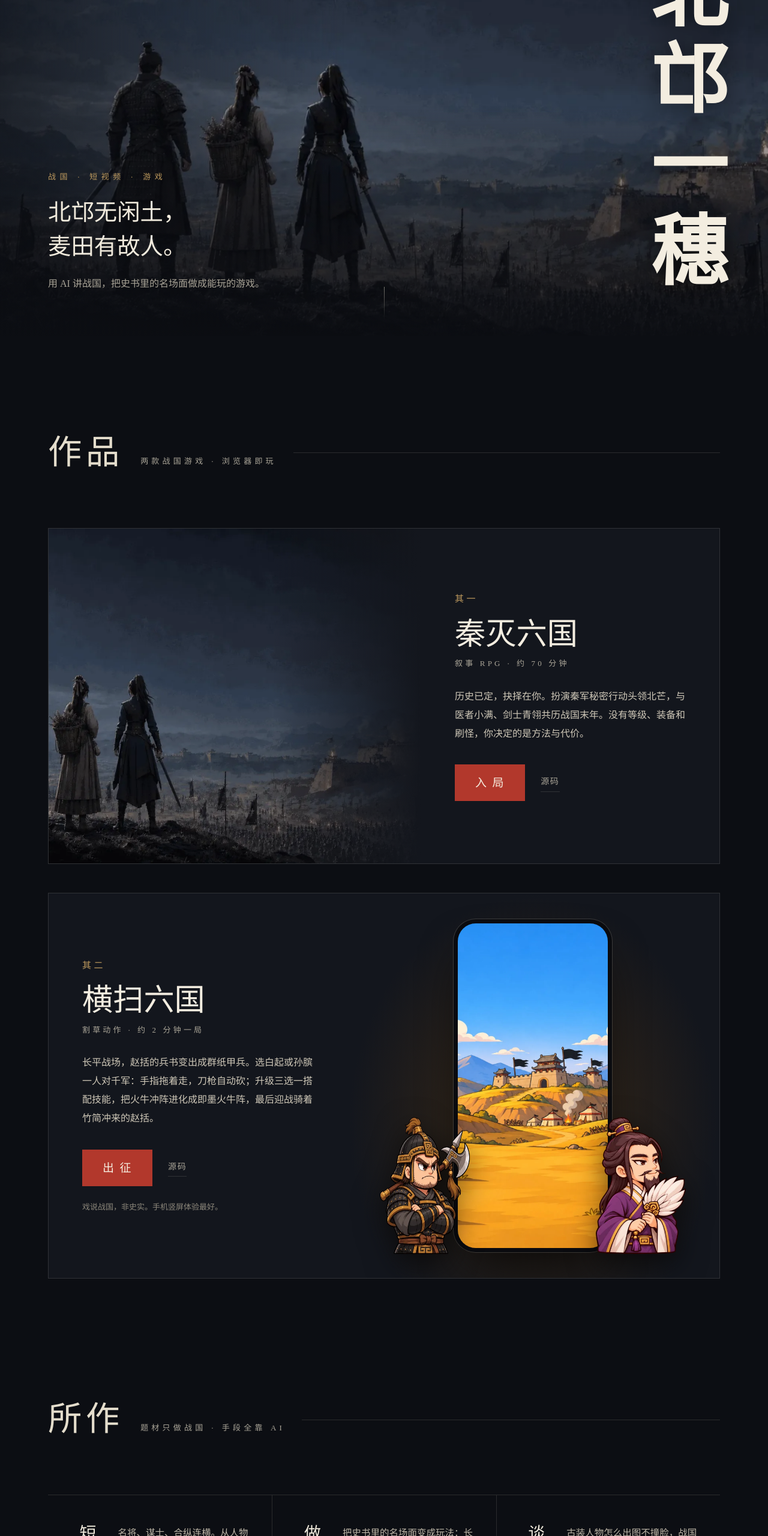
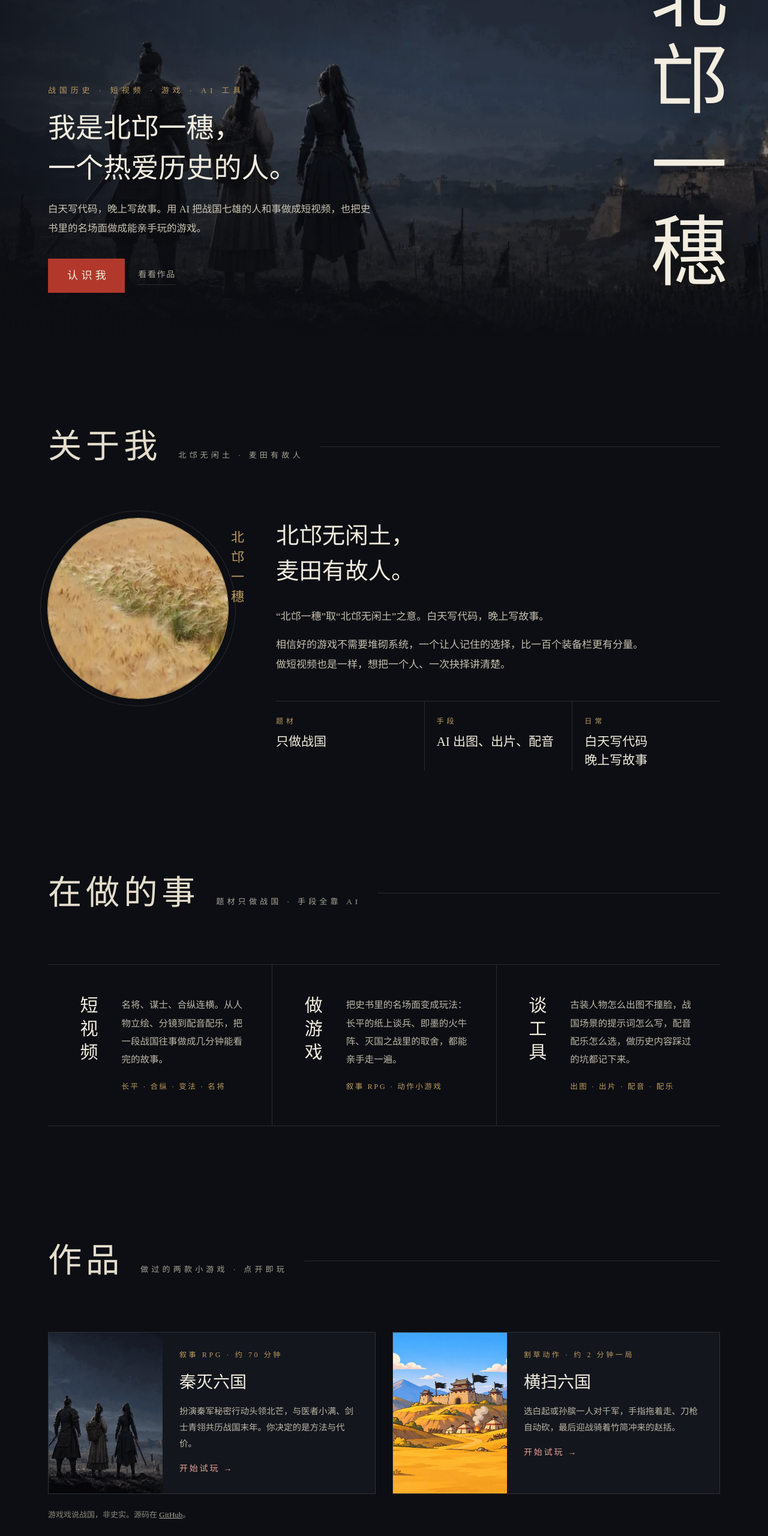
Before and after one commit to BeiMangYiSui/BeiMangYiSui.github.io, a plain HTML site: page index.html in a window 1280 px wide. Shown: the part 240-2800 px from the top of the page at 60% size. Drawn offline with Linux system fonts and the light colour scheme.

Commit message:
主页改版：全新视觉，只展示本账号作品

```diff
--- a/index.html
+++ b/index.html
@@ -3,8 +3,8 @@
 <head>
 <meta charset="UTF-8">
 <meta name="viewport" content="width=device-width, initial-scale=1, viewport-fit=cover">
-<title>北邙一穗 · 战国历史短视频与游戏</title>
-<meta name="description" content="北邙一穗：用 AI 讲战国，把史书里的名场面做成能玩的游戏。《秦灭六国 DEMO》《横扫六国》在线试玩。">
+<title>北邙一穗 · 个人主页</title>
+<meta name="description" content="北邙一穗，一个热爱历史的人。做战国历史短视频、做战国题材游戏，也分享做内容用到的 AI 工具。">
 <meta name="theme-color" content="#0C0E13">
 <style>
 :root{
@@ -34,106 +34,113 @@ nav ul{display:flex;gap:38px;list-style:none;font-size:15px;letter-spacing:.2em}
 nav ul a{text-decoration:none;color:var(--silver);transition:color .2s}
 nav ul a:hover{color:var(--moon)}
 
-/* 首屏：月夜大图 + 竖排书法 */
-.hero{position:relative;height:100vh;min-height:640px;overflow:hidden}
-.hero img{position:absolute;inset:0;width:100%;height:100%;object-fit:cover;object-position:50% 40%;transform:scale(1.06);animation:drift 24s ease-out forwards}
+/* 首屏：人 */
+.hero{position:relative;height:100vh;min-height:660px;overflow:hidden}
+.hero > img{position:absolute;inset:0;width:100%;height:100%;object-fit:cover;object-position:50% 40%;transform:scale(1.06);animation:drift 24s ease-out forwards}
 @keyframes drift{to{transform:scale(1)}}
 .hero::after{content:"";position:absolute;inset:0;background:
-  linear-gradient(180deg,rgba(12,14,19,.55) 0%,rgba(12,14,19,0) 28%,rgba(12,14,19,0) 52%,rgba(12,14,19,.92) 100%),
-  linear-gradient(90deg,rgba(12,14,19,.7) 0%,rgba(12,14,19,0) 45%)}
+  linear-gradient(180deg,rgba(12,14,19,.55) 0%,rgba(12,14,19,0) 28%,rgba(12,14,19,0) 45%,rgba(12,14,19,.95) 100%),
+  linear-gradient(90deg,rgba(12,14,19,.78) 0%,rgba(12,14,19,0) 55%)}
 .hero-in{position:relative;z-index:2;height:100%;max-width:1200px;margin:0 auto;padding:0 40px 9vh;display:flex;justify-content:space-between;align-items:flex-end}
-.hero .left{max-width:30em}
-.kicker{font-size:13px;letter-spacing:.5em;color:var(--gold)}
-.motto{font-family:var(--kai);font-size:clamp(26px,3vw,40px);line-height:1.5;margin:18px 0 16px;color:#F1EBDD}
-.hero p{color:var(--silver);font-size:16px}
-.vtitle{writing-mode:vertical-rl;font-family:var(--kai);font-size:clamp(72px,10vw,150px);line-height:1;letter-spacing:.12em;color:#F3EDE0;text-shadow:0 6px 40px rgba(0,0,0,.6);margin-bottom:-.06em}
-.vtitle small{display:inline-block;font-size:.16em;letter-spacing:.5em;color:var(--gold);margin-top:.6em}
-.scroll{position:absolute;left:50%;bottom:28px;z-index:2;width:1px;height:54px;background:linear-gradient(var(--moon),transparent);opacity:.5}
+.hero .left{max-width:32em}
+.kicker{font-size:13px;letter-spacing:.45em;color:var(--gold)}
+.hello{font-family:var(--kai);font-size:clamp(30px,3.6vw,48px);line-height:1.45;margin:18px 0 18px;color:#F3EDE0}
+.hero p{color:#CBC4B4;font-size:16.5px}
+.hero .acts{display:flex;gap:22px;align-items:center;margin-top:34px}
+.vtitle{writing-mode:vertical-rl;font-family:var(--kai);font-weight:400;font-size:clamp(72px,10vw,150px);line-height:1;letter-spacing:.12em;color:#F3EDE0;text-shadow:0 6px 40px rgba(0,0,0,.6);margin-bottom:-.06em}
+.btn{display:inline-block;background:var(--cinnabar);color:#F6EEE0;text-decoration:none;font-family:var(--kai);font-size:18px;letter-spacing:.3em;padding:11px 26px 11px 32px;transition:background .25s,transform .25s}
+.btn:hover{background:#C9473A;transform:translateY(-2px)}
+.ghost{color:var(--silver);font-size:14px;letter-spacing:.12em;text-decoration:none;border-bottom:1px solid var(--line);padding-bottom:2px}
+.ghost:hover{color:var(--moon);border-color:var(--moon)}
 
 /* 区块标题 */
-section{padding:140px 0}
-.sec-h{display:flex;align-items:baseline;gap:28px;margin-bottom:70px}
+section{padding:130px 0}
+.sec-h{display:flex;align-items:baseline;gap:28px;margin-bottom:64px}
 .sec-h h2{white-space:nowrap;font-family:var(--kai);font-weight:400;font-size:clamp(38px,4.4vw,60px);letter-spacing:.12em}
 .sec-h span{font-size:13px;letter-spacing:.4em;color:var(--silver)}
 .sec-h::after{content:"";flex:1;height:1px;background:var(--line);align-self:center}
 
-/* 游戏：电影感大幅 */
-.film{position:relative;display:grid;grid-template-columns:1.25fr 1fr;min-height:560px;background:var(--night2);border:1px solid var(--line);overflow:hidden}
-.film + .film{margin-top:48px}
-.film .pic{position:relative;overflow:hidden}
-.film .pic > img{position:absolute;inset:0;width:100%;height:100%;object-fit:cover;transition:transform 1.4s ease}
-.film:hover .pic > img{transform:scale(1.04)}
-.film .pic::after{content:"";position:absolute;inset:0;background:linear-gradient(90deg,rgba(19,22,29,0) 60%,var(--night2) 100%)}
-.film .txt{padding:64px 56px;display:flex;flex-direction:column;justify-content:center}
-.no{font-family:var(--kai);font-size:15px;color:var(--gold);letter-spacing:.3em}
-.film h3{font-family:var(--kai);font-weight:400;font-size:clamp(38px,4vw,56px);line-height:1.2;margin:12px 0 6px;color:#F3EDE0}
-.film .meta{font-size:13px;letter-spacing:.32em;color:var(--silver);margin-bottom:26px}
-.film p{color:#CFC8B8;font-size:16px}
-.acts{display:flex;align-items:center;gap:26px;margin-top:36px}
-.btn{display:inline-block;background:var(--cinnabar);color:#F6EEE0;text-decoration:none;font-family:var(--kai);font-size:19px;letter-spacing:.5em;padding:12px 26px 12px 34px;transition:background .25s,transform .25s}
-.btn:hover{background:#C9473A;transform:translateY(-2px)}
-.ghost{color:var(--silver);font-size:14px;letter-spacing:.12em;text-decoration:none;border-bottom:1px solid var(--line);padding-bottom:2px}
-.ghost:hover{color:var(--moon);border-color:var(--moon)}
-
-/* 横扫六国：亮色战场竖屏 */
-.film.alt{grid-template-columns:1fr 1.25fr}
-.film.alt .txt{order:1}
-.film.alt .pic{order:2;background:radial-gradient(ellipse at 50% 60%,#3B2A17 0%,var(--night2) 70%);display:grid;place-items:center;padding:50px 0}
-.film.alt .pic::after{display:none}
-.device{position:relative;width:250px;aspect-ratio:750/1624;border-radius:30px;overflow:hidden;box-shadow:0 0 0 7px #0A0B0F,0 0 0 8px rgba(228,221,204,.18),0 40px 80px -20px rgba(0,0,0,.8)}
-.device img{position:absolute;inset:0;width:100%;height:100%;object-fit:cover}
-.generals{position:absolute;bottom:40px;left:0;right:0;display:flex;justify-content:center;gap:210px;pointer-events:none}
-.generals img{width:150px;height:auto;filter:drop-shadow(0 16px 24px rgba(0,0,0,.6))}
-.note{font-size:13px;color:#8C877B;margin-top:22px}
+/* 关于我 */
+.about{display:grid;grid-template-columns:300px 1fr;gap:80px;align-items:start}
+.portrait{position:relative}
+.portrait .ring{width:300px;height:300px;border-radius:50%;overflow:hidden;box-shadow:0 0 0 1px var(--gold),0 0 0 12px var(--night),0 0 0 13px var(--line)}
+.portrait .ring img{width:100%;height:100%;object-fit:cover}
+.portrait .name{writing-mode:vertical-rl;position:absolute;right:-34px;top:20px;font-family:var(--kai);font-size:22px;letter-spacing:.5em;color:var(--gold)}
+.about blockquote{font-family:var(--kai);font-size:clamp(28px,3vw,40px);line-height:1.55;color:#F1EBDD;margin-bottom:28px}
+.about p{color:#C6BFAF;max-width:36em}
+.about p + p{margin-top:14px}
+.facts{display:grid;grid-template-columns:repeat(3,1fr);margin-top:44px;border-top:1px solid var(--line)}
+.facts div{padding:22px 20px 0 0}
+.facts div + div{padding-left:20px;border-left:1px solid var(--line)}
+.facts dt{font-size:12px;letter-spacing:.4em;color:var(--gold)}
+.facts dd{font-family:var(--kai);font-size:21px;color:#F1EBDD;margin-top:6px;line-height:1.5}
 
 /* 所作 */
-.three{display:grid;grid-template-columns:repeat(3,1fr);gap:0;border-top:1px solid var(--line);border-bottom:1px solid var(--line)}
-.col{display:flex;gap:26px;padding:48px 36px}
+.three{display:grid;grid-template-columns:repeat(3,1fr);border-top:1px solid var(--line);border-bottom:1px solid var(--line)}
+.col{display:flex;gap:28px;padding:52px 36px}
 .col + .col{border-left:1px solid var(--line)}
-.col h3{writing-mode:vertical-rl;font-family:var(--kai);font-weight:400;font-size:28px;letter-spacing:.3em;color:#F1EBDD;flex:none}
+.col h3{writing-mode:vertical-rl;font-family:var(--kai);font-weight:400;font-size:30px;letter-spacing:.3em;color:#F1EBDD;flex:none}
 .col p{color:#BDB6A7;font-size:15.5px}
+.col p + p{margin-top:12px}
+.col .tag{display:block;font-size:12.5px;letter-spacing:.2em;color:var(--gold);margin-top:18px}
 
-/* 关于 */
-.about{display:grid;grid-template-columns:auto 1fr;gap:64px;align-items:center}
-.about .ring{width:200px;height:200px;border-radius:50%;overflow:hidden;box-shadow:0 0 0 1px var(--gold),0 0 0 10px var(--night),0 0 0 11px var(--line)}
-.about .ring img{width:100%;height:100%;object-fit:cover}
-.about blockquote{font-family:var(--kai);font-size:clamp(28px,3.2vw,42px);line-height:1.5;color:#F1EBDD}
-.about p{color:#BDB6A7;margin-top:18px;max-width:34em}
-.about .links{display:flex;gap:30px;margin-top:26px;letter-spacing:.12em;font-size:15px}
-.about .links a{text-decoration:none;color:var(--gold);border-bottom:1px solid rgba(190,154,94,.35)}
-.about .links a:hover{color:var(--moon)}
+/* 作品：紧凑卡片 */
+.works{display:grid;grid-template-columns:1fr 1fr;gap:28px}
+.card{display:grid;grid-template-columns:190px 1fr;background:var(--night2);border:1px solid var(--line);text-decoration:none;transition:border-color .3s,transform .3s}
+.card:hover{border-color:rgba(190,154,94,.55);transform:translateY(-3px)}
+.card .thumb{position:relative;overflow:hidden;min-height:220px}
+.card .thumb img{position:absolute;inset:0;width:100%;height:100%;object-fit:cover}
+.card .body{padding:26px 28px}
+.card .type{font-size:12px;letter-spacing:.3em;color:var(--gold)}
+.card h3{font-family:var(--kai);font-weight:400;font-size:28px;color:#F3EDE0;margin:6px 0 8px}
+.card p{font-size:14.5px;color:#BDB6A7;line-height:1.85}
+.card .go{display:inline-block;margin-top:14px;font-size:14px;letter-spacing:.2em;color:#E8A196}
+.card:hover .go{color:#F3EDE0}
+.works-note{margin-top:22px;font-size:13px;color:#8C877B}
+.works-note a{color:var(--silver)}
 
-footer{border-top:1px solid var(--line);padding:34px 0 50px;font-size:13px;color:#7D786D;letter-spacing:.1em}
+/* 找到我 */
+.contact{text-align:center;padding:120px 0 110px;border-top:1px solid var(--line)}
+.contact h2{font-family:var(--kai);font-weight:400;font-size:clamp(32px,3.6vw,48px);letter-spacing:.1em;color:#F1EBDD}
+.contact p{color:var(--silver);margin:14px 0 34px}
+.contact .links{display:flex;justify-content:center;gap:18px;flex-wrap:wrap}
+.contact .links a{min-width:150px;text-decoration:none;border:1px solid var(--line);padding:12px 26px;letter-spacing:.2em;font-size:15px;transition:border-color .25s,color .25s}
+.contact .links a:hover{border-color:var(--gold);color:#F3EDE0}
+
+footer{border-top:1px solid var(--line);padding:30px 0 46px;font-size:13px;color:#7D786D;letter-spacing:.1em}
 footer .wrap{display:flex;justify-content:space-between;flex-wrap:wrap;gap:16px}
-footer a{text-decoration:none}
-footer a:hover{color:var(--moon)}
 
 .reveal{opacity:0;transform:translateY(30px);transition:opacity 1.1s ease,transform 1.1s ease}
 .reveal.in{opacity:1;transform:none}
 
 @media (max-width:960px){
   .wrap,.hero-in{padding-left:22px;padding-right:22px}
-  .film,.film.alt{grid-template-columns:1fr}
-  .film .pic{min-height:300px}
-  .film .pic::after{background:linear-gradient(180deg,rgba(19,22,29,0) 55%,var(--night2) 100%)}
-  .film.alt .txt{order:2}.film.alt .pic{order:1}
-  .film .txt{padding:36px 26px 44px}
-  .generals{gap:150px;bottom:30px}.generals img{width:96px}
-  .three{grid-template-columns:1fr}
-  .col + .col{border-left:none;border-top:1px solid var(--line)}
-  .about{grid-template-columns:1fr;gap:36px}
-  section{padding:96px 0}
-  nav ul{gap:22px;letter-spacing:.1em}
   .hero-in{flex-direction:column-reverse;align-items:flex-start;justify-content:flex-end;gap:24px;padding-top:120px}
-  .vtitle{font-size:84px}
+  .kicker{letter-spacing:.18em}
+  .vtitle{writing-mode:horizontal-tb;font-size:64px;letter-spacing:.14em;white-space:nowrap}
   .sec-h{flex-wrap:wrap;gap:8px 18px;margin-bottom:44px}
   .sec-h::after{display:none}
   .sec-h span{letter-spacing:.25em}
-  .device{width:200px}
+  .about{grid-template-columns:1fr;gap:44px}
+  .portrait .ring{width:220px;height:220px}
+  .portrait .name{right:auto;left:250px}
+  .facts{grid-template-columns:1fr}
+  .facts div,.facts div + div{padding:16px 0 0;border-left:none}
+  .three{grid-template-columns:1fr}
+  .col + .col{border-left:none;border-top:1px solid var(--line)}
+  .works{grid-template-columns:1fr}
+  section{padding:96px 0}
+  nav ul{gap:20px;letter-spacing:.1em}
+}
+@media (max-width:520px){
+  .card{grid-template-columns:120px 1fr}
+  .card .thumb{min-height:180px}
+  .card .body{padding:18px 18px}
+  nav ul li:nth-child(2){display:none}
 }
 @media (prefers-reduced-motion:reduce){
   *{transition:none!important;animation:none!important;scroll-behavior:auto!important}
-  .hero img{transform:none}.reveal{opacity:1;transform:none}
+  .hero > img{transform:none}.reveal{opacity:1;transform:none}
 }
 </style>
 </head>
@@ -142,9 +149,10 @@ footer a:hover{color:var(--moon)}
   <div class="wrap">
     <a class="seal" href="#top" aria-label="北邙一穗 回到顶部">北邙<br>一穗</a>
     <ul>
+      <li><a href="#about">关于我</a></li>
+      <li><a href="#craft">在做的事</a></li>
       <li><a href="#works">作品</a></li>
-      <li><a href="#craft">所作</a></li>
-      <li><a href="#about">关于</a></li>
+      <li><a href="#contact">找到我</a></li>
     </ul>
   </div>
 </nav>
@@ -153,78 +161,89 @@ footer a:hover{color:var(--moon)}
   <img src="img/qin-hero.webp" alt="月夜下，三人立于高地，远望燃烧的城池" width="1600" height="901">
   <div class="hero-in">
     <div class="left">
-      <div class="kicker">战国 · 短视频 · 游戏</div>
-      <div class="motto">北邙无闲土，<br>麦田有故人。</div>
-      <p>用 AI 讲战国，把史书里的名场面做成能玩的游戏。</p>
+      <div class="kicker">战国历史 · 短视频 · 游戏 · AI 工具</div>
+      <div class="hello">我是北邙一穗，<br>一个热爱历史的人。</div>
+      <p>白天写代码，晚上写故事。用 AI 把战国七雄的人和事做成短视频，也把史书里的名场面做成能亲手玩的游戏。</p>
+      <div class="acts"><a class="btn" href="#about">认识我</a><a class="ghost" href="#works">看看作品</a></div>
     </div>
     <h1 class="vtitle">北邙一穗</h1>
   </div>
-  <div class="scroll" aria-hidden="true"></div>
 </header>
 
 <main>
-  <section id="works" aria-labelledby="works-h">
+  <section id="about" aria-labelledby="about-h">
     <div class="wrap">
-      <div class="sec-h"><h2 id="works-h">作品</h2><span>两款战国游戏 · 浏览器即玩</span></div>
-
-      <article class="film reveal">
-        <div class="pic"><img src="img/qin-hero.webp" alt="秦灭六国 DEMO：北芒、小满、青翎三人远眺战火中的城池" style="object-position:78% 55%" loading="lazy" width="1600" height="901"></div>
-        <div class="txt">
-          <div class="no">其一</div>
-          <h3>秦灭六国</h3>
-          <div class="meta">叙事 RPG · 约 70 分钟</div>
-          <p>历史已定，抉择在你。扮演秦军秘密行动头领北芒，与医者小满、剑士青翎共历战国末年。没有等级、装备和刷怪，你决定的是方法与代价。</p>
-          <div class="acts"><a class="btn" href="https://beimangyisui.github.io/qin-mie-liu-guo-demo/">入局</a><a class="ghost" href="https://github.com/BeiMangYiSui/qin-mie-liu-guo-demo">源码</a></div>
+      <div class="sec-h"><h2 id="about-h">关于我</h2><span>北邙无闲土 · 麦田有故人</span></div>
+      <div class="about reveal">
+        <div class="portrait">
+          <div class="ring"><img src="img/avatar.webp" alt="风里的一片麦田" width="360" height="240"></div>
+          <div class="name" aria-hidden="true">北邙一穗</div>
         </div>
-      </article>
-
-      <article class="film alt reveal">
-        <div class="txt">
-          <div class="no">其二</div>
-          <h3>横扫六国</h3>
-          <div class="meta">割草动作 · 约 2 分钟一局</div>
-          <p>长平战场，赵括的兵书变出成群纸甲兵。选白起或孙膑一人对千军：手指拖着走，刀枪自动砍；升级三选一搭配技能，把火牛冲阵进化成即墨火牛阵，最后迎战骑着竹简冲来的赵括。</p>
-          <div class="acts"><a class="btn" href="https://beimangyisui.github.io/hengsao-liuguo/">出征</a><a class="ghost" href="https://github.com/BeiMangYiSui/hengsao-liuguo">源码</a></div>
-          <div class="note">戏说战国，非史实。手机竖屏体验最好。</div>
+        <div>
+          <blockquote>北邙无闲土，<br>麦田有故人。</blockquote>
+          <p>“北邙一穗”取“北邙无闲土”之意。白天写代码，晚上写故事。</p>
+          <p>相信好的游戏不需要堆砌系统，一个让人记住的选择，比一百个装备栏更有分量。做短视频也是一样，想把一个人、一次抉择讲清楚。</p>
+          <dl class="facts">
+            <div><dt>题材</dt><dd>只做战国</dd></div>
+            <div><dt>手段</dt><dd>AI 出图、出片、配音</dd></div>
+            <div><dt>日常</dt><dd>白天写代码<br>晚上写故事</dd></div>
+          </dl>
         </div>
-        <div class="pic">
-          <div class="device"><img src="img/hs-bg.webp" alt="横扫六国开始画面：金色长平战场与城楼" loading="lazy" width="750" height="1624"></div>
-          <div class="generals" aria-hidden="true"><img src="img/portrait_baiqi.webp" alt="" width="372" height="400"><img src="img/portrait_sunbin.webp" alt="" width="263" height="400"></div>
-        </div>
-      </article>
-    </div>
-  </section>
-
-  <section id="craft" aria-labelledby="craft-h" style="padding-top:40px">
-    <div class="wrap">
-      <div class="sec-h"><h2 id="craft-h">所作</h2><span>题材只做战国 · 手段全靠 AI</span></div>
-      <div class="three reveal">
-        <div class="col"><h3>短视频</h3><p>名将、谋士、合纵连横。从人物立绘、分镜到配音配乐，做成几分钟能看完的故事。</p></div>
-        <div class="col"><h3>做游戏</h3><p>把史书里的名场面变成玩法：长平的纸上谈兵、即墨的火牛阵，都能亲手打一遍。</p></div>
-        <div class="col"><h3>谈工具</h3><p>古装人物怎么出图不撞脸，战国场景的提示词怎么写，做历史内容踩过的坑都记下来。</p></div>
       </div>
     </div>
   </section>
 
-  <section id="about" aria-labelledby="about-h">
+  <section id="craft" aria-labelledby="craft-h" style="padding-top:20px">
     <div class="wrap">
-      <div class="sec-h"><h2 id="about-h">关于</h2><span>北邙一穗</span></div>
-      <div class="about reveal">
-        <div class="ring"><img src="img/avatar.webp" alt="风里的一片麦田" width="360" height="240"></div>
-        <div>
-          <blockquote>一个让人记住的选择，<br>比一百个装备栏更有分量。</blockquote>
-          <p>北邙一穗，取“北邙无闲土”之意。白天写代码，晚上写故事。相信好的游戏不需要堆砌系统。</p>
-          <div class="links"><a href="https://t.me/BEIMANGYISUI">Telegram</a><a href="https://github.com/BeiMangYiSui">GitHub</a></div>
-        </div>
+      <div class="sec-h"><h2 id="craft-h">在做的事</h2><span>题材只做战国 · 手段全靠 AI</span></div>
+      <div class="three reveal">
+        <div class="col"><h3>短视频</h3><div><p>名将、谋士、合纵连横。从人物立绘、分镜到配音配乐，把一段战国往事做成几分钟能看完的故事。</p><span class="tag">长平 · 合纵 · 变法 · 名将</span></div></div>
+        <div class="col"><h3>做游戏</h3><div><p>把史书里的名场面变成玩法：长平的纸上谈兵、即墨的火牛阵、灭国之战里的取舍，都能亲手走一遍。</p><span class="tag">叙事 RPG · 动作小游戏</span></div></div>
+        <div class="col"><h3>谈工具</h3><div><p>古装人物怎么出图不撞脸，战国场景的提示词怎么写，配音配乐怎么选，做历史内容踩过的坑都记下来。</p><span class="tag">出图 · 出片 · 配音 · 配乐</span></div></div>
       </div>
     </div>
   </section>
+
+  <section id="works" aria-labelledby="works-h" style="padding-top:40px">
+    <div class="wrap">
+      <div class="sec-h"><h2 id="works-h">作品</h2><span>做过的两款小游戏 · 点开即玩</span></div>
+      <div class="works reveal">
+        <a class="card" href="https://beimangyisui.github.io/qin-mie-liu-guo-demo/">
+          <div class="thumb"><img src="img/qin-hero.webp" alt="秦灭六国：三人远眺战火中的城池" style="object-position:28% 50%" loading="lazy" width="1600" height="901"></div>
+          <div class="body">
+            <div class="type">叙事 RPG · 约 70 分钟</div>
+            <h3>秦灭六国</h3>
+            <p>扮演秦军秘密行动头领北芒，与医者小满、剑士青翎共历战国末年。你决定的是方法与代价。</p>
+            <span class="go">开始试玩 →</span>
+          </div>
+        </a>
+        <a class="card" href="https://beimangyisui.github.io/hengsao-liuguo/">
+          <div class="thumb"><img src="img/hs-bg.webp" alt="横扫六国：金色的长平战场与城楼" style="object-position:50% 62%" loading="lazy" width="750" height="1624"></div>
+          <div class="body">
+            <div class="type">割草动作 · 约 2 分钟一局</div>
+            <h3>横扫六国</h3>
+            <p>选白起或孙膑一人对千军，手指拖着走、刀枪自动砍，最后迎战骑着竹简冲来的赵括。</p>
+            <span class="go">开始试玩 →</span>
+          </div>
+        </a>
+      </div>
+      <p class="works-note">游戏戏说战国，非史实。源码在 <a href="https://github.com/BeiMangYiSui">GitHub</a>。</p>
+    </div>
+  </section>
+
+  <div class="contact" id="contact">
+    <div class="wrap">
+      <h2>找到我</h2>
+      <p>想聊战国、聊故事、聊游戏，都可以来找我。</p>
+      <div class="links"><a href="https://t.me/BEIMANGYISUI">Telegram</a><a href="https://github.com/BeiMangYiSui">GitHub</a></div>
+    </div>
+  </div>
 </main>
 
 <footer>
   <div class="wrap">
     <span>© 2026 北邙一穗</span>
-    <a href="https://github.com/BeiMangYiSui">github.com/BeiMangYiSui</a>
+    <span>北邙无闲土，麦田有故人。</span>
   </div>
 </footer>
 
```
